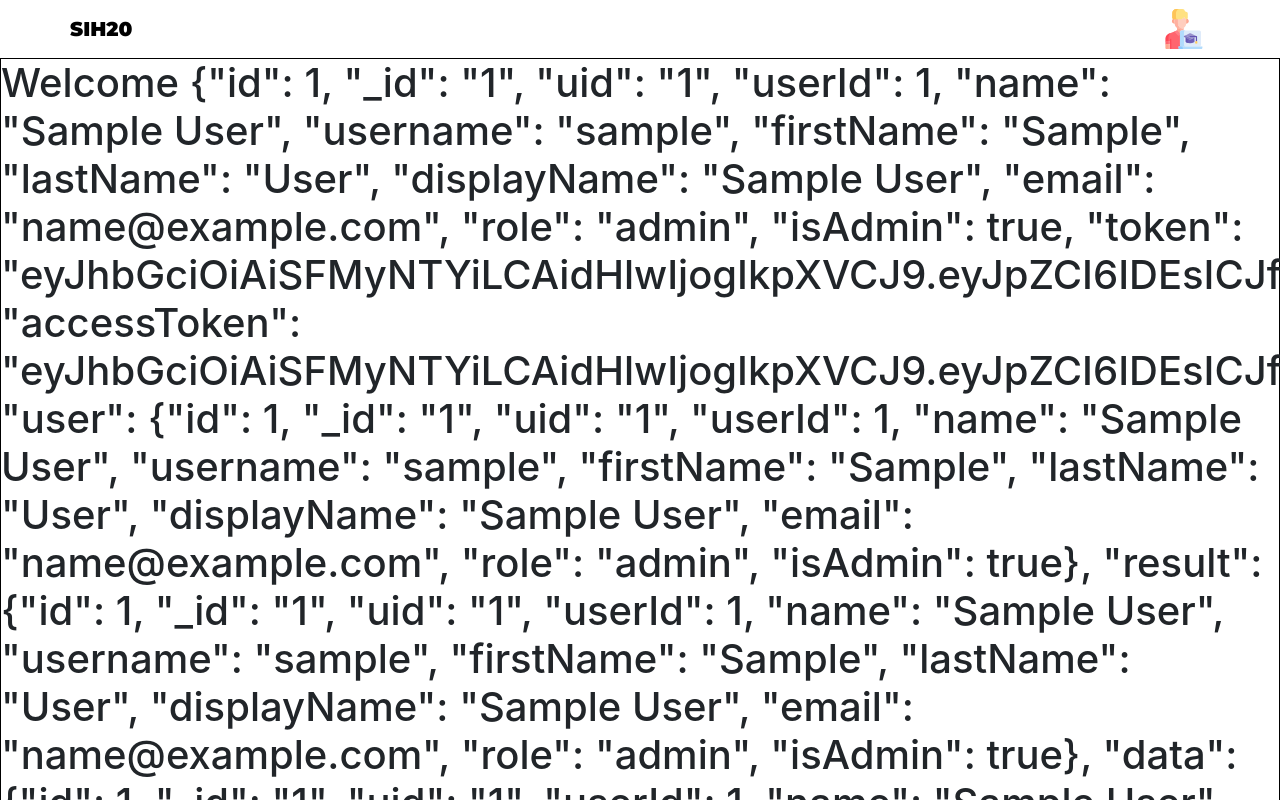
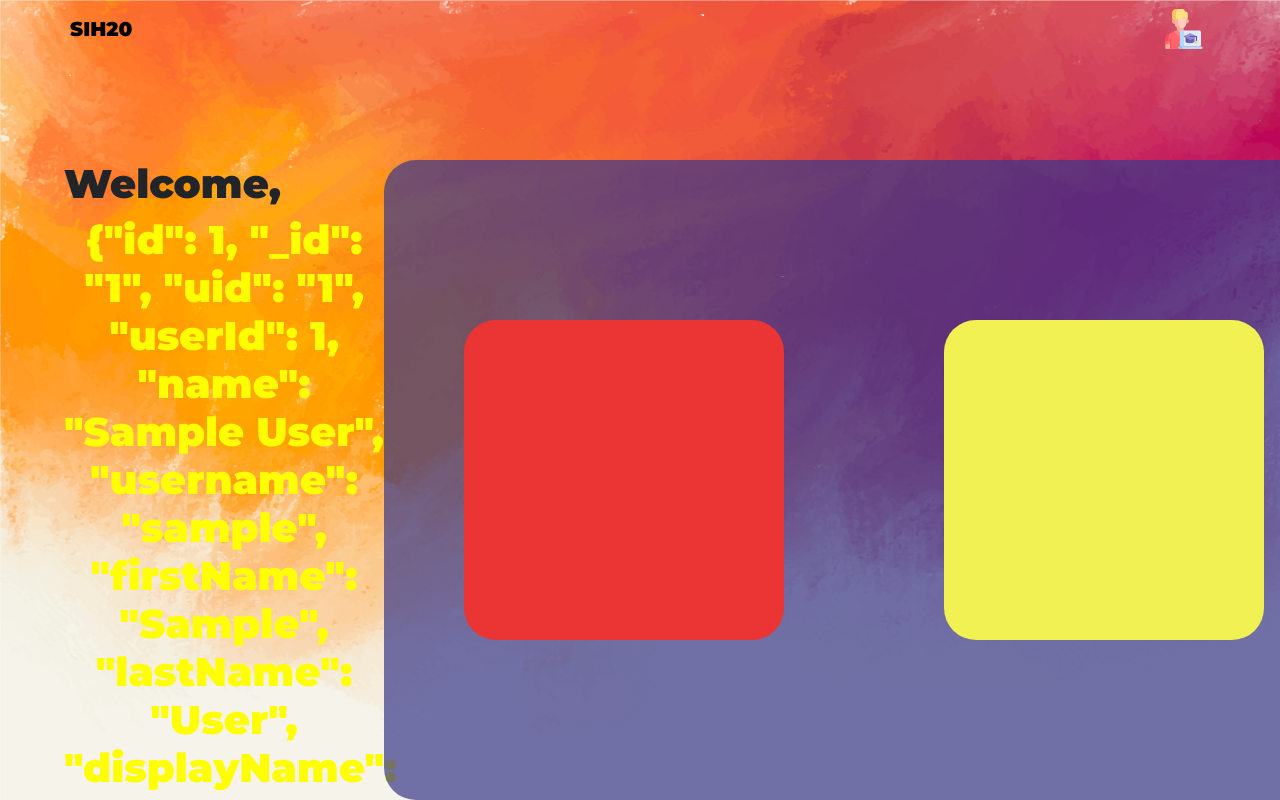
Before and after one commit to RahulKraken/teacher-feedback-sih20, a React (Create React App) app in the folder frontend/: page /my/dashboard in a window 1280 px wide. Built offline with nearby package versions, Linux system fonts and the light colour scheme; sample sign-in values are in the browser's storage.

Commit message:
dashboard created

```diff
--- a/frontend/src/components/dashboard.jsx
+++ b/frontend/src/components/dashboard.jsx
@@ -1,15 +1,27 @@
-import React from "react";
+import React, { useState } from "react";
 import "../styles/dashboard.css";
-import logsplurl from "../images/loginsplash.jpg";
-import webbg from "../images/loginweb.jpg";
+import re from "../icons/return.png";
+import * as onClicks from "../utils/onClicks";
 
 const Dashboard = ({ user, mode }) => {
   return (
     <div className="dashb-cont">
-      <h1>Welcome {user}!</h1>
+      <div className="wel">
+        <h1 className="hl1">Welcome,</h1>
+        <h1 className="hl2">{user}!</h1>
+      </div>
       <div className="dash-btns">
-        <div className="btn-new-session"></div>
-        <div className="btn-get-report"></div>
+        <img src={re} id="return" onClick={onClicks.goBack}></img>
+        <div
+          id="btn-ns"
+          className="btn-new-session btnr"
+          onClick={onClicks.newSession}
+        ></div>
+        <div
+          id="btn-gr"
+          className="btn-get-report btnr"
+          onClick={onClicks.getReport}
+        ></div>
       </div>
     </div>
   );
--- /dev/null
+++ b/frontend/src/components/formComps/formGroup.jsx
@@ -0,0 +1,19 @@
+import React from "react";
+import { Form, Button, ToggleButtonGroup, ToggleButton } from "react-bootstrap";
+
+const FormGroup = ({ type, name, place, lbl }) => {
+  return (
+    <Form.Group>
+      <Form.Label className="lbl">{lbl}</Form.Label>
+      <input
+        className="field"
+        type={type}
+        name={name}
+        placeholder={place}
+        required
+      />
+    </Form.Group>
+  );
+};
+
+export default FormGroup;
--- a/frontend/src/components/loginForm.jsx
+++ b/frontend/src/components/loginForm.jsx
@@ -1,61 +1,26 @@
 import React from "react";
 import { Form, Button } from "react-bootstrap";
 import "../styles/form.css";
+import { handleLogin } from "../utils/auth";
+import FormGroup from "./formComps/formGroup";
 
 const axios = require("axios");
 
 const LoginForm = () => {
-  async function handleSubmit(e) {
-    e.preventDefault();
-    const data = new FormData(e.target);
-
-    const e_mail = data.get("email");
-    const pwd = data.get("pswd");
-    const url = "/login";
-    const options = {
-      method: "POST",
-      url: url,
-      data: {
-        email: e_mail,
-        pasword: pwd,
-      },
-    };
-    try {
-      const response = await axios(options);
-      console.log(response.status);
-      const { token, username, is_teacher } = response.data;
-      sessionStorage.setItem("token", token);
-      sessionStorage.setItem("user", username);
-      sessionStorage.setItem("mode", is_teacher ? 1 : 2);
-      setTimeout(function () {
-        window.location = "/my/dashboard";
-      }, 1200);
-    } catch (e) {
-      alert(e.response.data);
-    }
-  }
   return (
-    <Form className="loginWindow" onSubmit={handleSubmit}>
-      <Form.Group controlID="emailIdForm">
-        <Form.Label className="lbl">Email Address</Form.Label>
-        <input
-          className="field"
+    <Form className="loginWindow" onSubmit={handleLogin}>
+      <FormGroup
         type="email"
         name="email"
-          placeholder="Enter email"
-          required
+        place="Enter email"
+        lbl="Email Address"
       />
-      </Form.Group>
-      <Form.Group controlID="passwordForm">
-        <Form.Label className="lbl">Password</Form.Label>
-        <input
-          className="field"
+      <FormGroup
         type="password"
         name="pswd"
-          placeholder="Enter Password"
-          required
+        place="Enter Password"
+        lbl="Password"
       />
-      </Form.Group>
       <Button type="submit">Login</Button>
     </Form>
   );
--- a/frontend/src/components/signupForm.jsx
+++ b/frontend/src/components/signupForm.jsx
@@ -1,82 +1,32 @@
 import React from "react";
 import { Form, Button, ToggleButtonGroup, ToggleButton } from "react-bootstrap";
 import "../styles/form.css";
+import { handleSignup } from "../utils/auth";
+import FormGroup from "./formComps/formGroup";
 
 const axios = require("axios");
 
 const SignupForm = () => {
-  async function handleSubmit(e) {
-    e.preventDefault();
-    const data = new FormData(e.target);
-
-    let isTeacher = false;
-    let isOfficer = false;
-    const name = data.get("name");
-    const e_mail = data.get("email");
-    const pwd = data.get("pwd");
-    if (data.get("options") == 1) {
-      isOfficer = true;
-    } else isTeacher = true;
-
-    const url = "/signup";
-    const options = {
-      method: "POST",
-      url: url,
-      data: {
-        user_name: name,
-        email: e_mail,
-        pasword: pwd,
-        is_teacher: isTeacher,
-        is_officer: isOfficer,
-      },
-    };
-    let mode = 1;
-    try {
-      const response = await axios(options);
-      console.log(response.data);
-      const { token, username, is_teacher } = response.data;
-      sessionStorage.setItem("token", token);
-      sessionStorage.setItem("user", username);
-      sessionStorage.setItem("mode", is_teacher ? 1 : 2);
-      setTimeout(function () {
-        window.location = "/my/dashboard";
-      }, 1200);
-    } catch (e) {
-      alert(e.response.data);
-    }
-  }
   return (
-    <Form className="loginWindow" onSubmit={handleSubmit}>
-      <Form.Group controlID="nameForm">
-        <Form.Label className="lbl">User Name</Form.Label>
-        <input
-          className="field"
+    <Form className="loginWindow" onSubmit={handleSignup}>
+      <FormGroup
         type="name"
         name="name"
-          placeholder="Enter User Name"
-          required
+        place="Enter User Name"
+        lbl="Username"
       />
-      </Form.Group>
-      <Form.Group controlID="emailIdForm">
-        <Form.Label className="lbl">Email Address</Form.Label>
-        <input
-          className="field"
+      <FormGroup
         type="email"
         name="email"
-          placeholder="Enter email"
-          required
+        place="Enter email"
+        lbl="Email Address"
       />
-      </Form.Group>
-      <Form.Group controlID="passwordForm">
-        <Form.Label className="lbl">Password</Form.Label>
-        <input
-          className="field"
+      <FormGroup
         type="password"
         name="pwd"
-          placeholder="Enter Password"
-          required
+        place="Enter Password"
+        lbl="Password"
       />
-      </Form.Group>
       <ToggleButtonGroup type="radio" name="options" defaultValue={1}>
         <ToggleButton value={1}>Official</ToggleButton>
         <ToggleButton value={2}>Teacher</ToggleButton>
--- a/frontend/src/styles/dashboard.css
+++ b/frontend/src/styles/dashboard.css
@@ -1,3 +1,70 @@
 .dashb-cont {
-  border: 1px solid black;
+  position: absolute;
+  top: 0;
+  font-family: "Montserrat";
+  background: url("../images/3417081.jpg");
+  background-repeat: no-repeat;
+  background-size: 100% 100%;
+  height: 100vh;
+  width: 100vw;
 }
+
+.wel {
+  position: relative;
+  height: 30rem;
+  width: 25%;
+  /* border: 3px solid brown; */
+  top: 20%;
+  left: 5%;
+}
+
+.dash-btns {
+  position: absolute;
+  left: 30%;
+  top: 20%;
+  height: 40rem;
+  width: 60rem;
+  background: rgba(57, 57, 139, 0.7);
+  border-radius: 2rem;
+  /* border: 2px solid blue; */
+}
+
+.btn-new-session {
+  position: absolute;
+  top: 10rem;
+  left: 5rem;
+  height: 20rem;
+  width: 20rem;
+  background: rgb(235, 53, 53);
+  border-radius: 2rem;
+  transition: all 200ms ease-in;
+  /* border: 2px solid red; */
+}
+
+.btn-get-report {
+  position: absolute;
+  top: 10rem;
+  left: 35rem;
+  height: 20rem;
+  width: 20rem;
+  background: rgb(241, 241, 83);
+  border-radius: 2rem;
+  transition: all 200ms ease-in;
+  /* border: 2px solid green; */
+}
+
+#return {
+  position: relative;
+  left: 25px;
+  top: 25px;
+  height: 2rem;
+  width: 2rem;
+  z-index: 11;
+  opacity: 0;
+  transition: opacity 100ms ease-in 200ms;
+}
+
+.hl2 {
+  color: yellow;
+  text-align: center;
+}
--- /dev/null
+++ b/frontend/src/utils/auth.js
@@ -0,0 +1,72 @@
+import axios from "axios";
+
+export async function handleLogin(e) {
+  e.preventDefault();
+  const data = new FormData(e.target);
+
+  const e_mail = data.get("email");
+  const pwd = data.get("pswd");
+  const url = "/login";
+  const options = {
+    method: "POST",
+    url: url,
+    data: {
+      email: e_mail,
+      pasword: pwd,
+    },
+  };
+  try {
+    const response = await axios(options);
+    console.log(response.status);
+    const { token, username, is_teacher } = response.data;
+    sessionStorage.setItem("token", token);
+    sessionStorage.setItem("user", username);
+    sessionStorage.setItem("mode", is_teacher ? 1 : 2);
+    setTimeout(function () {
+      window.location = "/my/dashboard";
+    }, 1200);
+  } catch (e) {
+    alert(e.response.data);
+  }
+}
+
+export async function handleSignup(e) {
+  e.preventDefault();
+  const data = new FormData(e.target);
+
+  let isTeacher = false;
+  let isOfficer = false;
+  const name = data.get("name");
+  const e_mail = data.get("email");
+  const pwd = data.get("pwd");
+  if (data.get("options") == 1) {
+    isOfficer = true;
+  } else isTeacher = true;
+
+  const url = "/signup";
+  const options = {
+    method: "POST",
+    url: url,
+    data: {
+      user_name: name,
+      email: e_mail,
+      pasword: pwd,
+      is_teacher: isTeacher,
+      is_officer: isOfficer,
+    },
+  };
+  let mode = 1;
+  try {
+    const response = await axios(options);
+    console.log(response.data);
+    const { token, username, is_teacher } = response.data;
+    sessionStorage.setItem("token", token);
+    sessionStorage.setItem("user", username);
+    sessionStorage.setItem("mode", is_teacher ? 1 : 2);
+    setTimeout(function () {
+      window.location = "/my/dashboard";
+    }, 1200);
+  } catch (e) {
+    alert(e.response.data);
+  }
+}
--- /dev/null
+++ b/frontend/src/utils/onClicks.js
@@ -0,0 +1,34 @@
+export const newSession = () => {
+  const btn = document.getElementById("btn-ns").style;
+  btn.top = "0";
+  btn.left = "0";
+  btn.height = "40rem";
+  btn.width = "60rem";
+  btn.zIndex = 10;
+  document.getElementById("return").style.opacity = "100";
+};
+
+export const getReport = () => {
+  const btn = document.getElementById("btn-gr").style;
+  btn.top = "0";
+  btn.left = "0";
+  btn.height = "40rem";
+  btn.width = "60rem";
+  btn.zIndex = 10;
+  document.getElementById("return").style.opacity = "100";
+};
+
+export const goBack = (modes) => {
+  const b = "btnr";
+  const bt = document.getElementsByClassName(b);
+  console.log(bt);
+  for (let i = 0; i <= 1; i++) {
+    const btn = bt[i].style;
+    btn.top = "";
+    btn.left = "";
+    btn.height = "";
+    btn.width = "";
+    btn.zIndex = "";
+  }
+  document.getElementById("return").style.opacity = "";
+};
```
Also changed, not shown: frontend/src/icons/return.png (added), frontend/src/images/3417081.jpg (added). Lines whose indentation alone changed are shown as unchanged.
